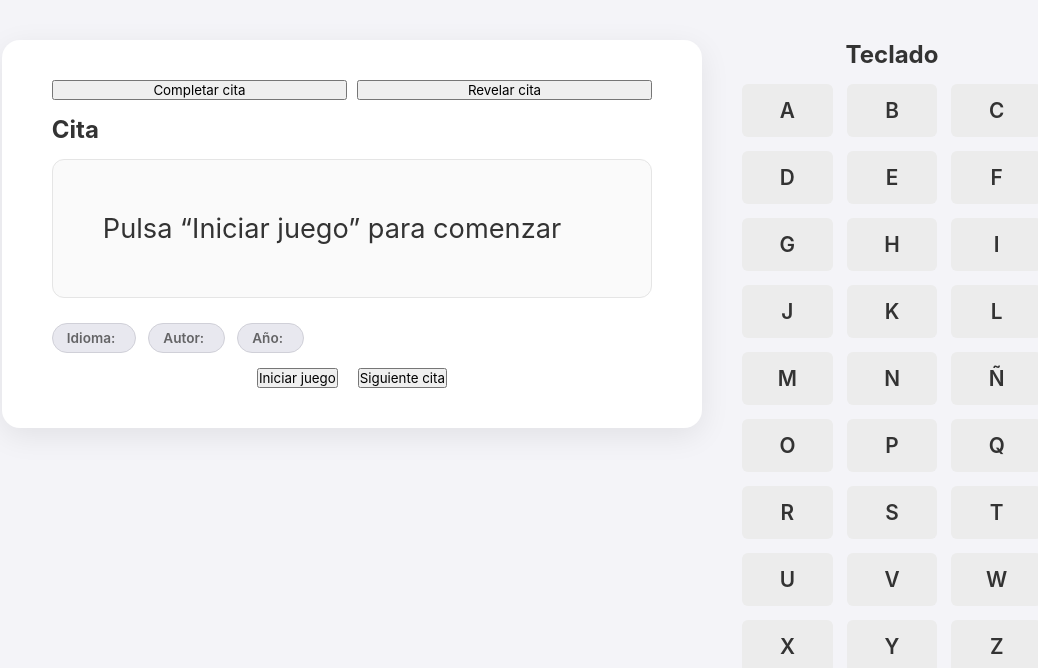
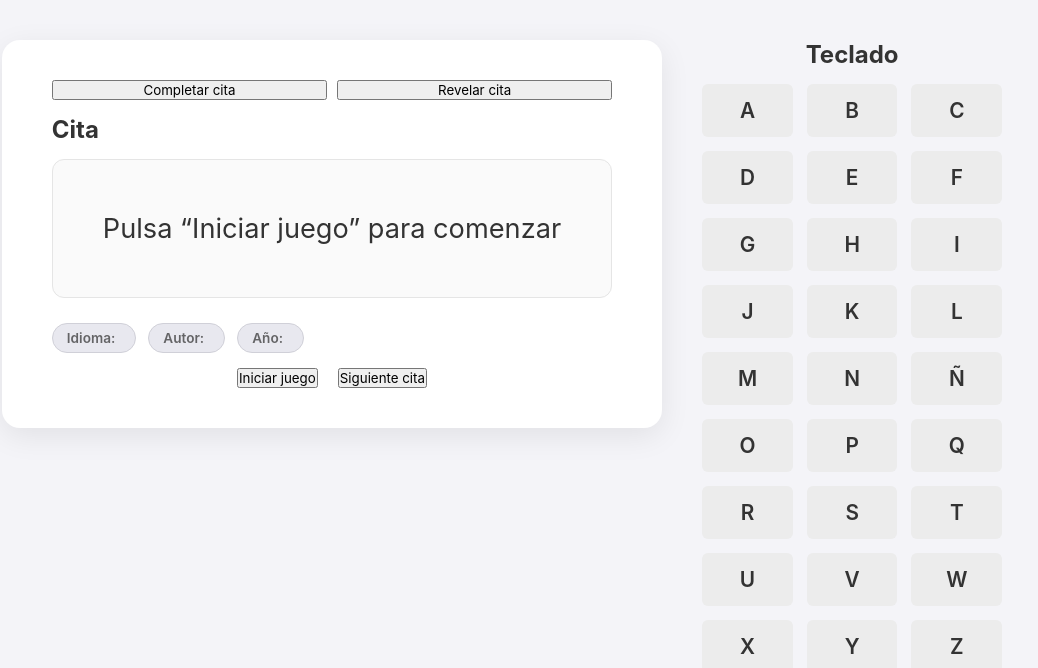
Before and after one commit to mothalbete/ahorcado, a Flask app: page / in a window 1280 px wide. Shown: the top 668 px of the page, without its empty margins (138-1176 px from the left). Run offline with Flask 3, Linux system fonts and the light colour scheme.

Commit message:
solucionado el problema de los paneles perdidos

```diff
--- a/static/css/styles.css
+++ b/static/css/styles.css
@@ -18,7 +18,7 @@ body {
 }
 
 /* ============================================================
-   ZONA DE JUEGO: CONTENEDOR BLANCO IZQUIERDA + TECLADO DERECHA
+   ZONA DE JUEGO
    ============================================================ */
 #zona-juego {
     display: flex;
@@ -26,14 +26,16 @@ body {
     width: 100%;
     max-width: 1800px;
     align-items: flex-start;
+    min-width: 0; /* evita desplazamientos */
 }
 
 /* ============================================================
    CONTENEDOR BLANCO IZQUIERDA
    ============================================================ */
 #contenedor {
-    flex: 0 0 70%;
-    max-width: 70%;
+    flex: 1;
+    min-width: 0; /* 🔥 clave */
+    max-width: calc(100% - 300px - 40px);
 
     background: white;
     padding: 40px 50px;
@@ -43,8 +45,6 @@ body {
     display: flex;
     flex-direction: column;
     gap: 30px;
-
-    height: auto;
 }
 
 /* ======== COLUMNA CITA ======== */
@@ -52,6 +52,7 @@ body {
     display: flex;
     flex-direction: column;
     gap: 15px;
+    min-width: 0;
 }
 
 /* ======== BOTONES ENCIMA DEL PANEL ======== */
@@ -64,28 +65,45 @@ body {
     flex: 1;
 }
 
-/* ======== PANEL CITA ======== */
+/* ============================================================
+   PANEL CITA — SOLO CRECE VERTICALMENTE
+   ============================================================ */
 .panel {
     background: #fafafa;
     padding: 40px 50px;
     border-radius: 12px;
     border: 1px solid #e5e5e5;
+
     font-size: 1.7rem;
     line-height: 2.1;
+
     width: 100%;
-    overflow: hidden;
-    text-align: left;
-    word-break: break-word;
+    max-width: 100%;
+    min-width: 0;
+
+    overflow-x: hidden;
+    overflow-y: visible;
+
+    word-break: normal;
+    overflow-wrap: normal;
+    white-space: normal;
 }
 
-#panel-cita {
-    height: auto;
-    max-height: none;
-    overflow-y: visible;
+/* Palabras que NO se cortan */
+.palabra {
+    display: inline-block;
+    white-space: nowrap;
+}
+
+/* Letras dentro de cada palabra */
+.letra {
+    display: inline-block;
+    min-width: 1.2rem;
+    text-align: center;
 }
 
 /* ============================================================
-   CHIPS: IDIOMA + AUTOR + AÑO
+   CHIPS
    ============================================================ */
 #chips-meta {
     display: flex;
@@ -124,7 +142,7 @@ body {
 }
 
 /* ============================================================
-   TECLADO DERECHA (ANCHO FIJO)
+   TECLADO DERECHA
    ============================================================ */
 #bloque-teclado {
     flex: 0 0 300px;
--- a/static/js/game.js
+++ b/static/js/game.js
@@ -6,9 +6,8 @@ let idioma = "";
 
 let aciertosCita = [];
 let citaRevelada = false;
-let ultimaAdivinada = []; // variantes de la última letra acertada
+let ultimaAdivinada = [];
 
-/* ======== MAPA DE EQUIVALENCIAS PARA TILDES ======== */
 const equivalencias = {
     "A": ["A", "Á"],
     "E": ["E", "É"],
@@ -18,7 +17,6 @@ const equivalencias = {
     "N": ["N", "Ñ"]
 };
 
-/* ======== NORMALIZADOR PARA COMPARAR ======== */
 function normalizar(texto) {
     return texto
         .normalize("NFD")
@@ -38,10 +36,6 @@ document.addEventListener("DOMContentLoaded", () => {
 
     document.getElementById("btn-revelar").addEventListener("click", toggleRevelar);
 
-    // estado inicial del panel (para animación de entrada)
-    const panelCita = document.getElementById("panel-cita");
-    panelCita.classList.add("panel-inactivo");
-
     generarTeclado();
 });
 
@@ -50,37 +44,26 @@ function iniciarJuego() {
     fetch("/cita")
         .then(r => r.json())
         .then(data => {
-
-            // 🔧 Normalizamos SIEMPRE en frontend
             citaOriginal = data.cita_original || "";
             citaNorm = normalizar(citaOriginal);
 
             autorOriginal = data.autor_original || "";
             anioOriginal = data.anio_original || "";
+            idioma = data.idioma || "";
 
-            idioma = data.idioma || "";
             document.getElementById("panel-idioma").textContent = idioma.toUpperCase();
+            document.getElementById("panel-autor").textContent = autorOriginal;
+            document.getElementById("panel-anio").textContent = anioOriginal;
 
             aciertosCita = [];
             citaRevelada = false;
             ultimaAdivinada = [];
 
-            // Mostrar autor y año directamente como pistas
-            document.getElementById("panel-autor").textContent = autorOriginal;
-            document.getElementById("panel-anio").textContent = anioOriginal;
-
             resetearTeclado();
             mostrarPaneles();
 
-            // reset botón revelar
             document.getElementById("btn-revelar").textContent = "Revelar cita";
-
-            // animación de expansión del panel
-            const panelCita = document.getElementById("panel-cita");
-            panelCita.classList.remove("panel-inactivo");
-            panelCita.classList.add("panel-activo");
-        })
-        .catch(err => console.error("Error cargando cita:", err));
+        });
 }
 
 /* ======== TECLADO ======== */
@@ -106,34 +89,30 @@ function resetearTeclado() {
     });
 }
 
-/* ======== PROCESAR LETRA PULSADA ======== */
+/* ======== PROCESAR LETRA ======== */
 function jugarLetra(letra) {
     if (citaRevelada) return;
 
-    const botones = [...document.querySelectorAll(".tecla")];
-    const boton = botones.find(b => b.textContent === letra);
+    const boton = [...document.querySelectorAll(".tecla")].find(b => b.textContent === letra);
     if (!boton) return;
+
     boton.disabled = true;
 
     let acierto = false;
-
     const variantes = equivalencias[letra] || [letra];
 
-    // CITA
     if (variantes.some(v => citaNorm.includes(normalizar(v)))) {
         variantes.forEach(v => aciertosCita.push(v.toUpperCase()));
         acierto = true;
     }
 
     boton.classList.add(acierto ? "acierto" : "fallo");
-
-    // guardar qué variantes se acaban de adivinar para animarlas
     ultimaAdivinada = acierto ? variantes.map(v => v.toUpperCase()) : [];
 
     mostrarPaneles();
 }
 
-/* ======== REVELAR / OCULTAR ======== */
+/* ======== REVELAR ======== */
 function toggleRevelar() {
     citaRevelada = !citaRevelada;
 
@@ -141,8 +120,7 @@ function toggleRevelar() {
         citaRevelada ? "Ocultar cita" : "Revelar cita";
 
     if (citaRevelada) {
-        const cont = document.getElementById("panel-cita");
-        cont.textContent = citaOriginal;
+        document.getElementById("panel-cita").textContent = citaOriginal;
         return;
     }
 
@@ -153,16 +131,16 @@ function toggleRevelar() {
 /* ======== MOSTRAR PANELES ======== */
 function mostrarPaneles() {
     if (citaRevelada) {
-        const cont = document.getElementById("panel-cita");
-        cont.textContent = citaOriginal;
+        document.getElementById("panel-cita").textContent = citaOriginal;
         return;
     }
 
     mostrarPanel("panel-cita", citaOriginal, citaNorm, aciertosCita, ultimaAdivinada);
-    ajustarPanel("panel-cita");
 }
 
-/* ======== MOSTRAR PANEL INDIVIDUAL (con spans por letra) ======== */
+/* ============================================================
+   PANEL AGRUPADO POR PALABRAS (NO SE CORTAN)
+   ============================================================ */
 function mostrarPanel(id, original, normalizada, aciertos, ultima) {
     const cont = document.getElementById(id);
     if (!cont || !original) {
@@ -170,7 +148,6 @@ function mostrarPanel(id, original, normalizada, aciertos, ultima) {
         return;
     }
 
-    // 🔧 Seguridad extra: si algo falla, normalizamos aquí
     normalizada = normalizada || normalizar(original);
 
     const lineasOriginal = original.split("\n");
@@ -179,20 +156,21 @@ function mostrarPanel(id, original, normalizada, aciertos, ultima) {
     let html = "";
 
     for (let li = 0; li < lineasOriginal.length; li++) {
-        const lineaOriginal = lineasOriginal[li];
-        const lineaNorm = lineasNorm[li] || "";
+        const palabrasOriginal = lineasOriginal[li].split(" ");
+        const palabrasNorm = lineasNorm[li].split(" ");
 
-        for (let i = 0; i < lineaNorm.length; i++) {
-            const letraOriginal = lineaOriginal[i] || " ";
+        palabrasOriginal.forEach((palabraOriginal, idx) => {
+            const palabraNorm = palabrasNorm[idx] || "";
+
+            html += `<span class="palabra">`;
+
+            for (let i = 0; i < palabraNorm.length; i++) {
+                const letraOriginal = palabraOriginal[i] || " ";
                 const letraMayus = letraOriginal.toUpperCase();
 
-            if (letraOriginal === " ") {
-                html += `<span class="letra espacio">&nbsp;</span>`;
-            }
-            else if (!/[A-ZÁÉÍÓÚÑ]/i.test(letraOriginal)) {
+                if (!/[A-ZÁÉÍÓÚÑ]/i.test(letraOriginal)) {
                     html += `<span class="letra simbolo">${letraOriginal}</span>`;
-            }
-            else {
+                } else {
                     const esAcierto = aciertos.includes(letraMayus);
                     const esRecien = esAcierto && ultima.includes(letraMayus);
 
@@ -202,16 +180,16 @@ function mostrarPanel(id, original, normalizada, aciertos, ultima) {
 
                     html += `<span class="${clases.join(" ")}">${contenido}</span>`;
                 }
+            }
 
-            html += " ";
-        }
+            html += `</span> `;
+        });
 
         html += "<br>";
     }
 
     cont.innerHTML = html;
 
-    // quitar la clase flip después de la animación
     if (ultima.length > 0) {
         setTimeout(() => {
             cont.querySelectorAll(".letra.flip").forEach(span => {
@@ -220,21 +198,3 @@ function mostrarPanel(id, original, normalizada, aciertos, ultima) {
         }, 400);
     }
 }
-
-/* ============================================================
-   🔧 AJUSTE AUTOMÁTICO DE TAMAÑO PARA EVITAR PALABRAS ROTAS
-   ============================================================ */
-function ajustarPanel(id) {
-    const el = document.getElementById(id);
-    if (!el) return;
-
-    el.style.whiteSpace = "pre";
-
-    let fontSize = parseFloat(getComputedStyle(el).fontSize);
-    const minSize = 18;
-
-    while (el.scrollWidth > el.clientWidth && fontSize > minSize) {
-        fontSize -= 1;
-        el.style.fontSize = fontSize + "px";
-    }
-}
```
Lines whose indentation alone changed are shown as unchanged.
